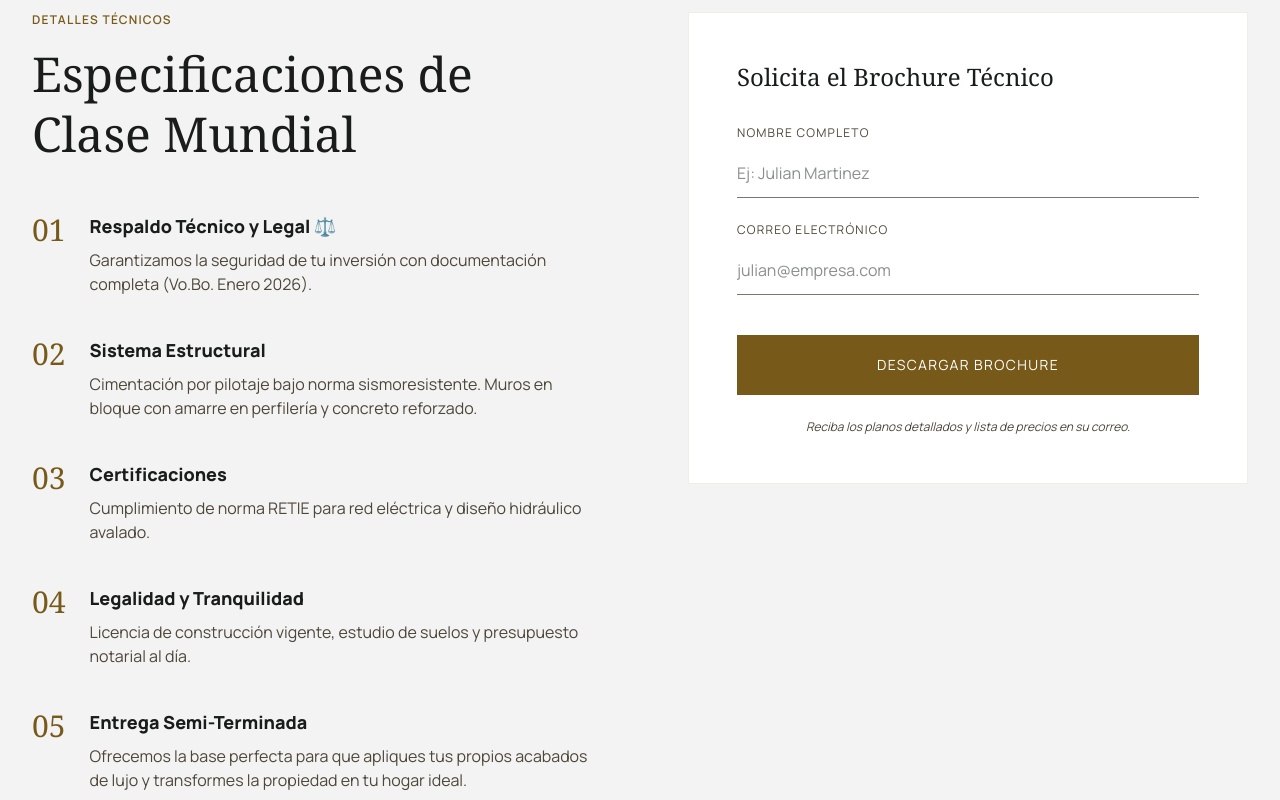
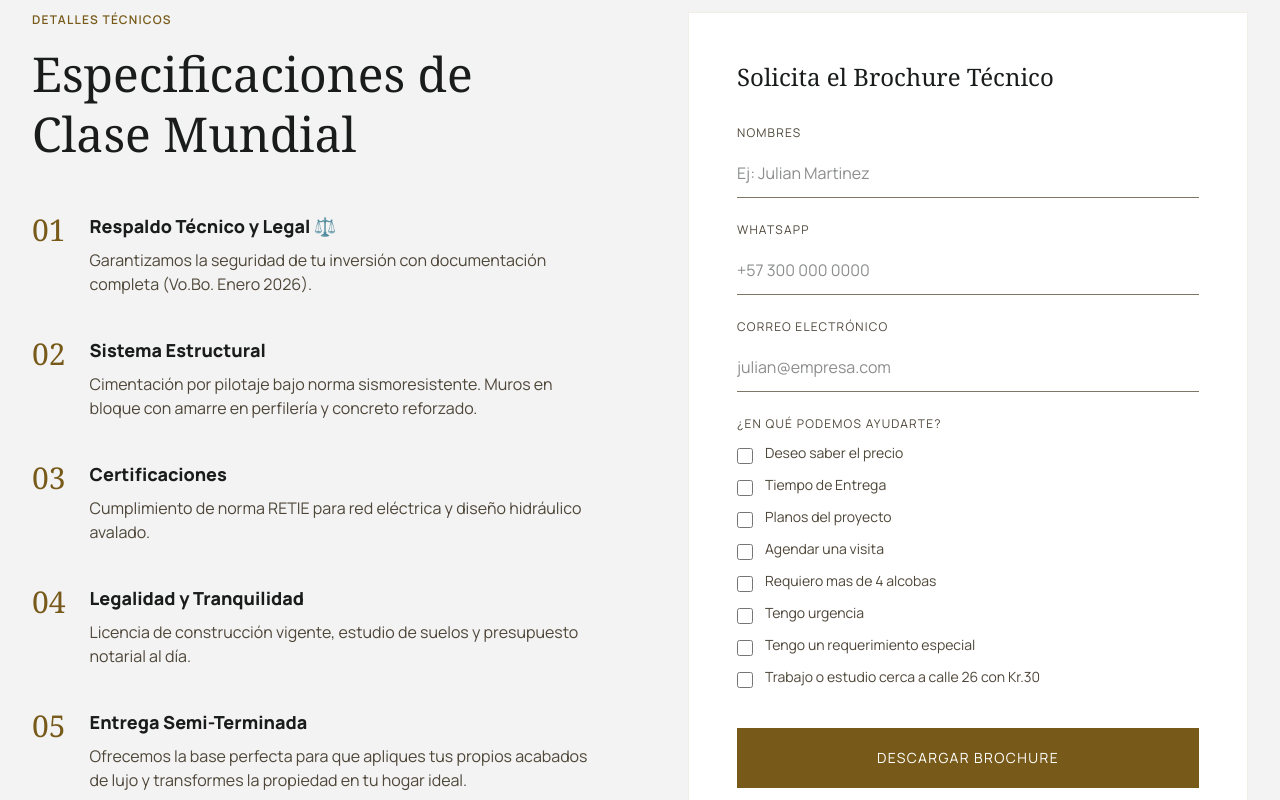
Before and after one commit to agenciamio-ia/Edificio-Victoria-1, a React (Vite) app: page / in a window 1280 px wide. Shown: the part 2800-3600 px from the top of the page. Built offline with nearby package versions, Linux system fonts and the light colour scheme; grey boxes are pictures that could not be loaded.

Commit message:
feat: Enhance CTA button behavior
Update CTA buttons to open external links in a new tab with appropriate rel attributes.
Additionally, update the "Agendar Cita" button to use the WhatsApp link directly and open in a new tab.

```diff
--- a/src/App.tsx
+++ b/src/App.tsx
@@ -35,7 +35,7 @@ function ParallaxBanner({ image, title, description, buttonText, buttonHref, cla
         {title && <h2 className="text-white font-headline text-4xl md:text-6xl tracking-tight mb-6">{title}</h2>}
         {description && <p className="text-white/90 font-body text-xl mb-8 font-light">{description}</p>}
         {buttonText && (
-          <a href={buttonHref} className="bg-primary text-on-primary px-10 py-5 text-sm font-label tracking-widest uppercase gold-leaf-hover transition-all inline-block shadow-2xl">
+          <a href={buttonHref} target={buttonHref?.startsWith('http') ? "_blank" : undefined} rel={buttonHref?.startsWith('http') ? "noopener noreferrer" : undefined} className="bg-primary text-on-primary px-10 py-5 text-sm font-label tracking-widest uppercase gold-leaf-hover transition-all inline-block shadow-2xl">
             {buttonText}
           </a>
         )}
@@ -46,6 +46,17 @@ function ParallaxBanner({ image, title, description, buttonText, buttonHref, cla
 
 const WHATSAPP_LINK =
   "https://api.whatsapp.com/send?phone=+573024511960&text=deseo%20informaci%C3%B3n%20del%20Apto%20Victoria";
+
+const FORM_OPTIONS = [
+  "Deseo saber el precio",
+  "Tiempo de Entrega",
+  "Planos del proyecto",
+  "Agendar una visita",
+  "Requiero mas de 4 alcobas",
+  "Tengo urgencia",
+  "Tengo un requerimiento especial",
+  "Trabajo o estudio cerca a calle 26 con Kr.30"
+];
 
 export default function App() {
   const { scrollY } = useScroll();
@@ -85,7 +96,9 @@ export default function App() {
           </a>
           <a
             className="bg-primary text-on-primary px-6 py-2 font-label text-xs tracking-widest uppercase gold-leaf-hover transition-all"
-            href="#contacto"
+            href={WHATSAPP_LINK}
+            target="_blank"
+            rel="noopener noreferrer"
           >
             Agendar Cita
           </a>
@@ -120,7 +133,9 @@ export default function App() {
             <div className="flex flex-col md:flex-row gap-6">
               <a
                 className="bg-primary text-on-primary px-10 py-5 text-sm font-label tracking-widest uppercase gold-leaf-hover transition-all inline-block shadow-2xl text-center"
-                href="#contacto"
+                href={WHATSAPP_LINK}
+                target="_blank"
+                rel="noopener noreferrer"
               >
                 PEDIR INFO
               </a>
@@ -208,7 +223,7 @@ export default function App() {
       <ParallaxBanner
         image="https://agenciamio.com/wp-content/uploads/2026/03/mapas-231-Ed-victoria-v3.png"
         buttonText="Agendar Cita"
-        buttonHref="#contacto"
+        buttonHref={WHATSAPP_LINK}
         className="h-[85vh]"
       />
 
@@ -275,12 +290,16 @@ export default function App() {
             <h3 className="font-headline text-2xl mb-8">
               Solicita el Brochure Técnico
             </h3>
-            <form className="space-y-6" onSubmit={(e) => e.preventDefault()}>
+            <form action="https://formsubmit.co/contacto@agenciamio.com" method="POST" className="space-y-6">
+              <input type="hidden" name="_subject" value="Nuevo contacto - Brochure Edificio Victoria" />
+              <input type="hidden" name="_captcha" value="false" />
               <div>
                 <label className="block text-xs font-label tracking-widest uppercase mb-2 text-on-surface-variant">
-                  Nombre Completo
+                  Nombres
                 </label>
                 <input
+                  name="Nombres"
+                  required
                   className="w-full bg-transparent border-0 border-b border-outline focus:ring-0 focus:border-primary transition-all py-3 px-0 outline-none"
                   placeholder="Ej: Julian Martinez"
                   type="text"
@@ -288,15 +307,42 @@ export default function App() {
               </div>
               <div>
                 <label className="block text-xs font-label tracking-widest uppercase mb-2 text-on-surface-variant">
+                  WhatsApp
+                </label>
+                <input
+                  name="WhatsApp"
+                  required
+                  className="w-full bg-transparent border-0 border-b border-outline focus:ring-0 focus:border-primary transition-all py-3 px-0 outline-none"
+                  placeholder="+57 300 000 0000"
+                  type="tel"
+                />
+              </div>
+              <div>
+                <label className="block text-xs font-label tracking-widest uppercase mb-2 text-on-surface-variant">
                   Correo Electrónico
                 </label>
                 <input
+                  name="Correo"
+                  required
                   className="w-full bg-transparent border-0 border-b border-outline focus:ring-0 focus:border-primary transition-all py-3 px-0 outline-none"
                   placeholder="julian@empresa.com"
                   type="email"
                 />
               </div>
-              <button className="w-full bg-primary text-on-primary py-5 font-label tracking-widest uppercase gold-leaf-hover transition-all mt-4 text-sm">
+              <div>
+                <label className="block text-xs font-label tracking-widest uppercase mb-3 text-on-surface-variant">
+                  ¿En qué podemos ayudarte?
+                </label>
+                <div className="grid grid-cols-1 gap-3">
+                  {FORM_OPTIONS.map((option, idx) => (
+                    <label key={idx} className="flex items-start gap-3 cursor-pointer group">
+                      <input type="checkbox" name="Intereses" value={option} className="mt-1 w-4 h-4 rounded border-outline-variant text-primary focus:ring-primary bg-transparent" />
+                      <span className="text-sm text-on-surface-variant group-hover:text-on-surface transition-colors leading-tight">{option}</span>
+                    </label>
+                  ))}
+                </div>
+              </div>
+              <button type="submit" className="w-full bg-primary text-on-primary py-5 font-label tracking-widest uppercase gold-leaf-hover transition-all mt-4 text-sm">
                 DESCARGAR BROCHURE
               </button>
             </form>
@@ -336,7 +382,9 @@ export default function App() {
                 </p>
                 <a
                   className="text-primary font-label text-xs tracking-widest uppercase underline decoration-1 underline-offset-4 hover:opacity-70 transition-opacity w-fit"
-                  href="#"
+                  href={WHATSAPP_LINK}
+                  target="_blank"
+                  rel="noopener noreferrer"
                 >
                   Ver Catálogo de Planos
                 </a>
@@ -347,6 +395,42 @@ export default function App() {
                 className="w-full h-full object-cover"
                 alt="Wide angle view of a contemporary apartment interior"
                 src="https://agenciamio.com/wp-content/uploads/2026/03/edificio-alvaro-fachada-principal-13.jpg"
+              />
+            </div>
+            {/* 5 Nuevas Fotos */}
+            <div className="md:col-span-4 h-[300px]">
+              <img
+                className="w-full h-full object-cover hover:scale-105 transition-transform duration-500"
+                alt="Espacio interior 1"
+                src="https://picsum.photos/seed/victoria1/800/600"
+              />
+            </div>
+            <div className="md:col-span-4 h-[300px]">
+              <img
+                className="w-full h-full object-cover hover:scale-105 transition-transform duration-500"
+                alt="Espacio interior 2"
+                src="https://picsum.photos/seed/victoria2/800/600"
+              />
+            </div>
+            <div className="md:col-span-4 h-[300px]">
+              <img
+                className="w-full h-full object-cover hover:scale-105 transition-transform duration-500"
+                alt="Espacio interior 3"
+                src="https://picsum.photos/seed/victoria3/800/600"
+              />
+            </div>
+            <div className="md:col-span-5 h-[400px]">
+              <img
+                className="w-full h-full object-cover hover:scale-105 transition-transform duration-500"
+                alt="Espacio interior 4"
+                src="https://picsum.photos/seed/victoria4/800/800"
+              />
+            </div>
+            <div className="md:col-span-7 h-[400px]">
+              <img
+                className="w-full h-full object-cover hover:scale-105 transition-transform duration-500"
+                alt="Espacio interior 5"
+                src="https://picsum.photos/seed/victoria5/1200/800"
               />
             </div>
           </div>
@@ -411,35 +495,56 @@ export default function App() {
             </div>
           </div>
           <div className="p-12 md:p-20">
-            <form className="space-y-8" onSubmit={(e) => e.preventDefault()}>
+            <form action="https://formsubmit.co/contacto@agenciamio.com" method="POST" className="space-y-8">
+              <input type="hidden" name="_subject" value="Nuevo contacto - Asesoría Edificio Victoria" />
+              <input type="hidden" name="_captcha" value="false" />
               <div>
                 <label className="block text-xs font-label tracking-widest uppercase mb-3 text-on-surface-variant">
-                  Tu Nombre
+                  Nombres
                 </label>
                 <input
+                  name="Nombres"
+                  required
                   className="w-full border-0 border-b border-outline-variant focus:ring-0 focus:border-primary py-2 px-0 text-lg outline-none bg-transparent"
                   type="text"
                 />
               </div>
               <div>
                 <label className="block text-xs font-label tracking-widest uppercase mb-3 text-on-surface-variant">
-                  WhatsApp / Teléfono
+                  WhatsApp
                 </label>
                 <input
+                  name="WhatsApp"
+                  required
                   className="w-full border-0 border-b border-outline-variant focus:ring-0 focus:border-primary py-2 px-0 text-lg outline-none bg-transparent"
                   type="tel"
                 />
               </div>
               <div>
                 <label className="block text-xs font-label tracking-widest uppercase mb-3 text-on-surface-variant">
-                  Mensaje (Opcional)
+                  Correo Electrónico
                 </label>
-                <textarea
-                  className="w-full border-0 border-b border-outline-variant focus:ring-0 focus:border-primary py-2 px-0 text-lg resize-none outline-none bg-transparent"
-                  rows={3}
-                ></textarea>
+                <input
+                  name="Correo"
+                  required
+                  className="w-full border-0 border-b border-outline-variant focus:ring-0 focus:border-primary py-2 px-0 text-lg outline-none bg-transparent"
+                  type="email"
+                />
               </div>
-              <button className="bg-primary text-on-primary w-full py-6 font-label tracking-widest uppercase gold-leaf-hover transition-all text-sm">
+              <div>
+                <label className="block text-xs font-label tracking-widest uppercase mb-4 text-on-surface-variant">
+                  Me interesa:
+                </label>
+                <div className="grid grid-cols-1 sm:grid-cols-2 gap-4">
+                  {FORM_OPTIONS.map((option, idx) => (
+                    <label key={idx} className="flex items-start gap-3 cursor-pointer group">
+                      <input type="checkbox" name="Intereses" value={option} className="mt-1 w-4 h-4 rounded border-outline-variant text-primary focus:ring-primary bg-transparent" />
+                      <span className="text-sm text-on-surface-variant group-hover:text-on-surface transition-colors leading-tight">{option}</span>
+                    </label>
+                  ))}
+                </div>
+              </div>
+              <button type="submit" className="bg-primary text-on-primary w-full py-6 font-label tracking-widest uppercase gold-leaf-hover transition-all text-sm">
                 AGENDAR LLAMADA
               </button>
             </form>
@@ -453,7 +558,7 @@ export default function App() {
         title="¿Para cuándo desea la entrega?"
         description="Contamos con diferentes etapas de entrega para adaptarnos a sus planes de inversión y mudanza. Asegure su futuro hoy mismo."
         buttonText="Consultar Plazos"
-        buttonHref="#contacto"
+        buttonHref={WHATSAPP_LINK}
       />
 
       {/* Footer */}
```
